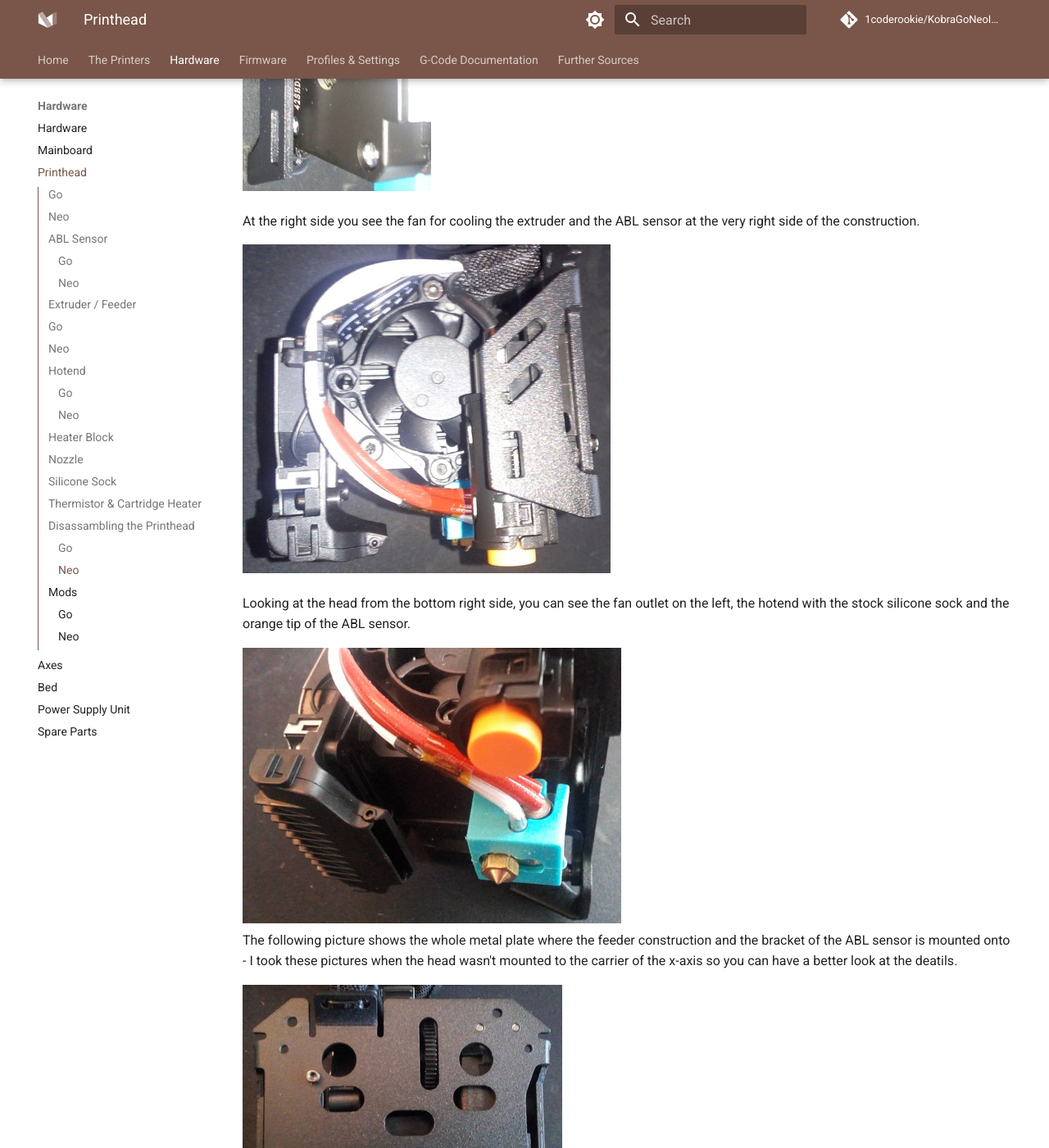
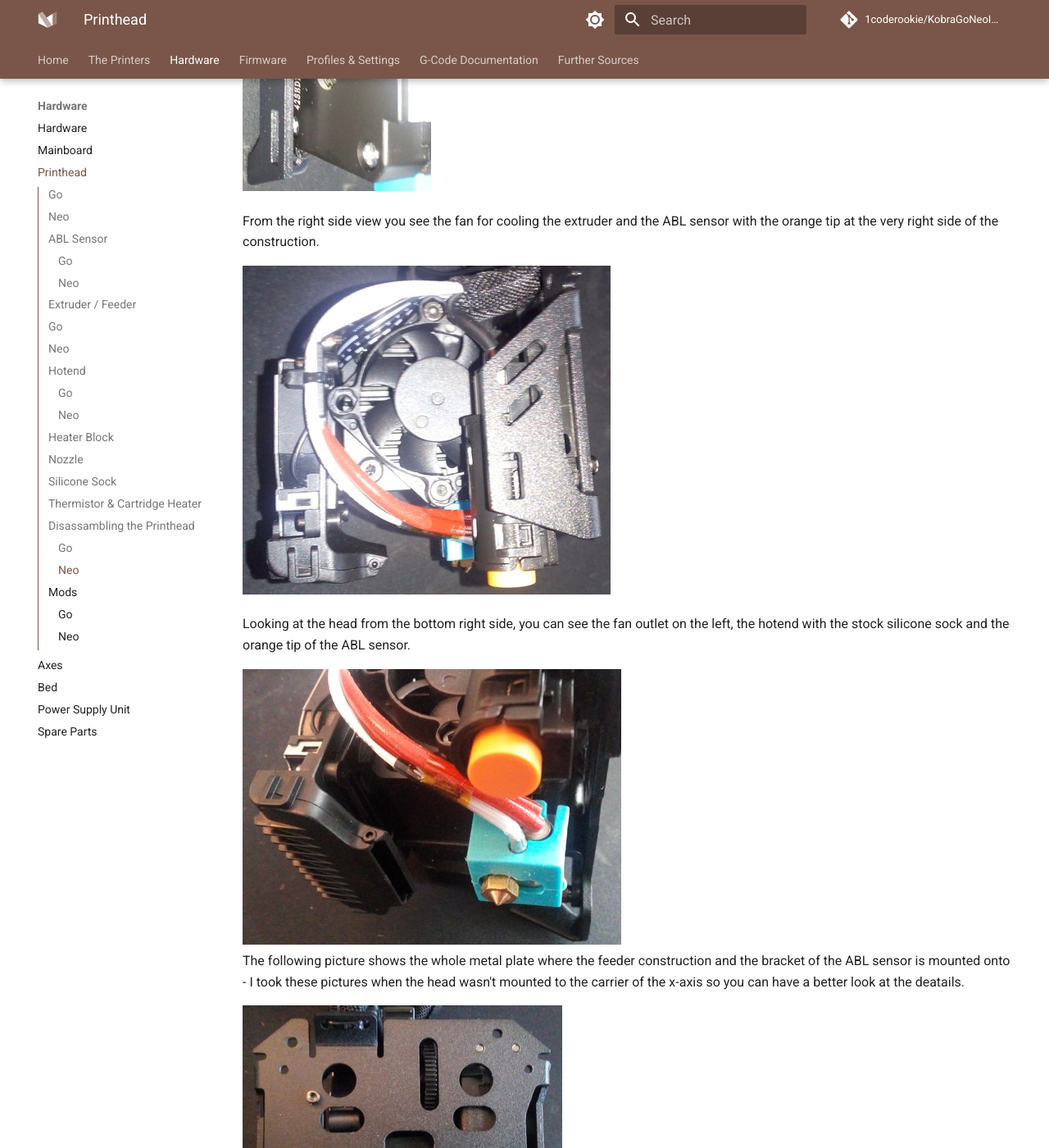
Before and after one commit to 1coderookie/KobraGoNeoInsights, an MkDocs documentation site: the page built from docs/hardware/printhead.md, in a window 1280 px wide and 1400 px high, scrolled down 11759 px. Shown: the whole window at 82% size. Built offline with MkDocs 1.6.1 and Material for MkDocs 9.7.7, drawn with Linux system fonts in a browser that asks for light colours; comment, search, counter and statistics services are not loaded; some of the changed text lies outside the part shown.

Commit message:
Update printhead.md

```diff
--- a/docs/hardware/printhead.md
+++ b/docs/hardware/printhead.md
@@ -229,25 +229,25 @@
 
 ![Front side view](../assets/images/head_dis-front_web.jpg)
 
-Now look at the left side where you can see the motor of the feeder gear. You can spot three hexagon socket screws there - two at the top and one at the bottom, which are holding the entire feeder system onto the metal backplate.
+Now we look at the left side where you can see the motor of the feeder gear. You can spot three hexagon socket screws there - two at the top and one at the bottom close to the motor housing, which are holding the entire feeder system onto the metal backplate.
 
 ![Left side view](../assets/images/head_leftside_motor_mount_web.jpg)
 
-At the right side you see the fan for cooling the extruder and the ABL sensor at the very right side of the construction.
+From the right side view you see the fan for cooling the extruder and the ABL sensor with the orange tip at the very right side of the construction.
 
 ![Right side view](../assets/images/head_rightside_web.jpg)
 
 Looking at the head from the bottom right side, you can see the fan outlet on the left, the hotend with the stock silicone sock and the orange tip of the ABL sensor.
 
 ![Bottom right side view](../assets/images/head_bottom-view_web.jpg)
-The following picture shows the whole metal plate where the feeder construction and the bracket of the ABL sensor is mounted onto - I took these pictures when the head wasn't mounted to the carrier of the x-axis so you can have a better look at the deatils.
+The following picture shows the whole metal plate where the feeder construction and the bracket of the ABL sensor is mounted onto - I took these pictures when the head wasn't mounted to the carrier of the x-axis so you can have a better look at the deatails.
 
 ![Backside view metal plate](../assets/images/head_backplate_web.jpg)
 
 ??? tip "Disassambling the Hotend, Heater Block and/or Heatbreak"
 
     - First you have to disassamble the fan on the right side by taking out the two hexagon socket screws at the top and bottom of the fan frame. <br> ![Disassamble the fan on the right side](../assets/images/head_rightside_web.jpg)
-    - Then you'll see two hexagon socket screws at the side which are holding the hotend - loosen them until you can gently pull out the hotend. <br> ![Loosen the screws to take out the hotend](../assets/images/head_neo_vent-dis-extruder_web.jpg) <br> You could've seen the heads of the screws already earlier before disassambling the fan, vbut you wouldn't have been able to reach them as the following picture shows. <br> ![Closeup of the screws which you want to reach](../assets/images/head_hotend-screws_closeup_web.jpg)
+    - Then you'll see two hexagon socket screws at the side which are holding the hotend - loosen them until you can gently pull out the hotend. <br> ![Loosen the screws to take out the hotend](../assets/images/head_neo_vent-dis-extruder_web.jpg) <br> You could've seen the heads of the screws already earlier before disassambling the fan, but you wouldn't have been able to reach them as the following picture shows. <br> ![Closeup of the screws which you want to reach](../assets/images/head_hotend-screws_closeup_web.jpg)
 
     !!! warning
 
@@ -265,9 +265,9 @@
 ??? tip "Disassambling the ABL Sensor"
 
     - If you want to change the ABL sensor, loosen the two hexagon socket screw at the backplate which holds the plastic bracket in place (where the ABL sensor sits in). They are located at the left side of the back plate if you look at it from the back (see pictures above). The following picture shows the screws from a side view angle to give you a better impression about the location. <br> ![Screws for the ABL sensor on the left side](../assets/images/head_ABL-sensor_screws_web.jpg)
-    - The bracket itself is designed as a slay which can be adjusted by turning the screw at the very top of this construction. <br> ![Screw at the top to move the slay](../assets/images/head_ABL-sensor_top_closeup_web.jpg)
+    - The bracket itself is designed as a slay which can be adjusted by turning the screw at the very top of this construction. *Measure and mark or note the position of the ABL sensor first before loosening anything or even taking it out of the bracket.* In case you forgot about that, the following picture of an original spare part printhead shows the position. The upper edge of the sensor is in line with the upper edge of the slay/bracket, the orange tip of the sensor at the bottom sticks out about 3.5mm of the bracket. <br> ![Screw at the top to move the slay](../assets/images/head_ABL-sensor_top_closeup_web.jpg)
     - Be careful when you want to take out the sensor from the plastic bracket and therefore have to release the tiny plastic clips which close the bracket - don't break them! <br> ![image](../assets/images/head_ABL-sensor_clip_closeup_web.jpg)
-    - Measure and mark or note the position of the ABL sensor first before loosening anything or even taking it out of the bracket. In case you forgot about that, the following picture of an original spare part printhead shows the position. The upper edge of the sensor is in line with the upper edge of the slay/bracket, the orange tip of the sensor at the bottom sticks out about 3.5mm of the bracket. <br> [Alignment of the ABL sensor](../assets/images/head_ABL-sensor_top_closeup_web.jpg)
+
 
 ??? tip "Disassambling the Feeder System"
 
```
Also changed, not shown: other parts of docs/hardware/printhead.md (+1 -1 lines).
